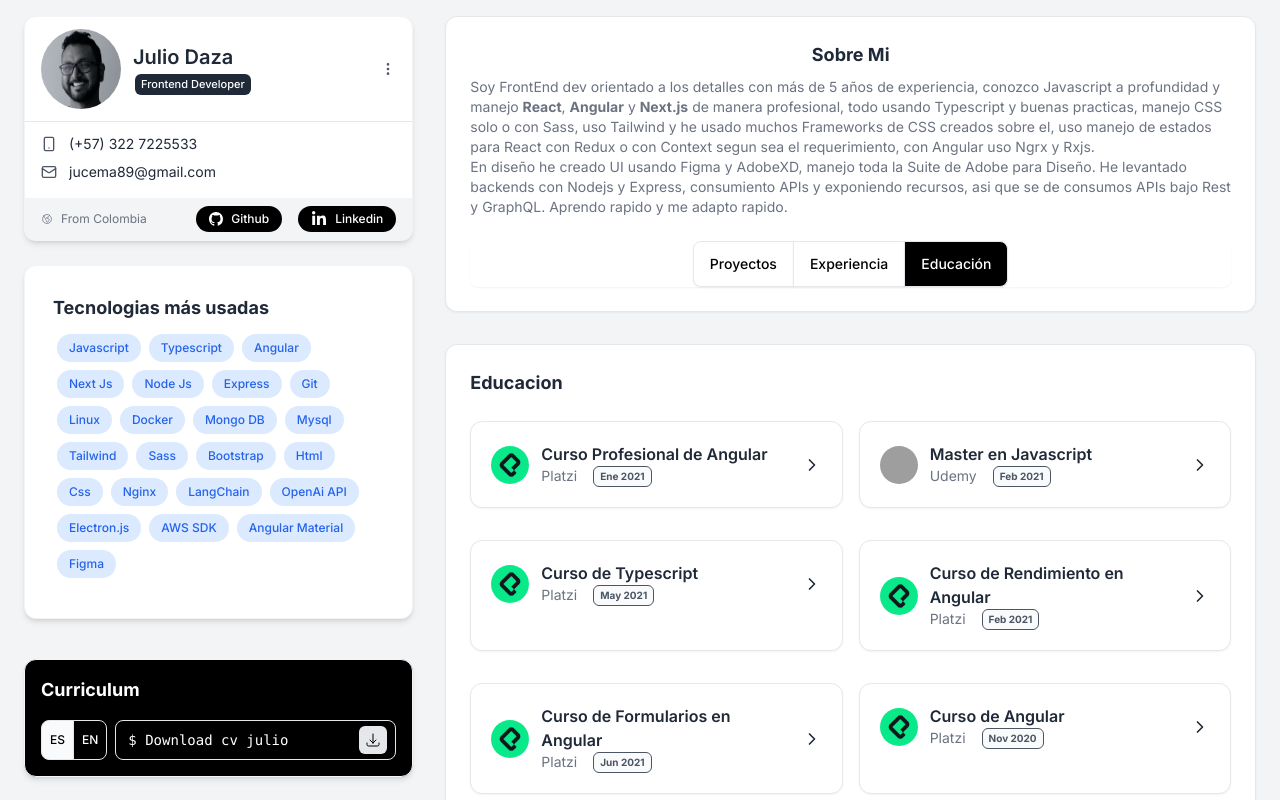
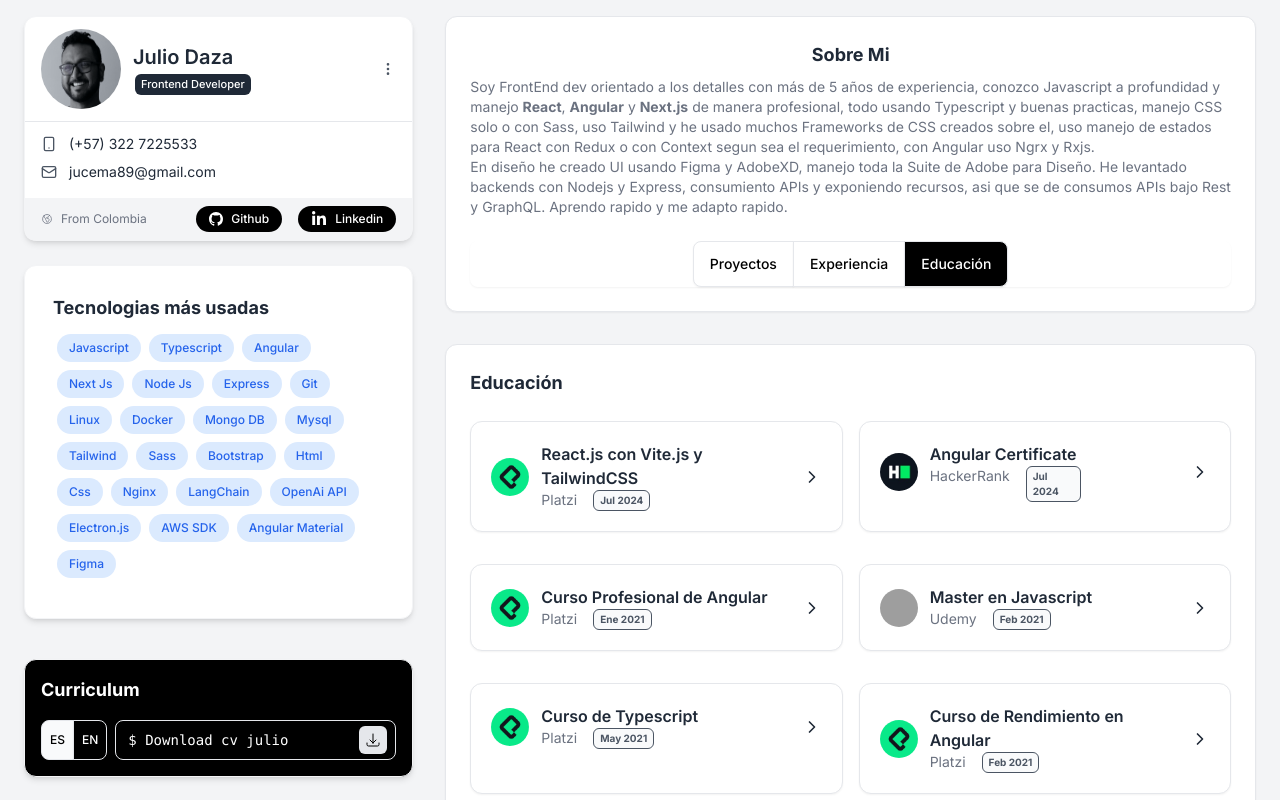
Before and after one commit to Jucema89/web-profile, a Next.js app: page / in a window 1280 px wide. Both pictures are taken after a click on the button "Educación". Shown: the top 800 px of the page. Built offline with nearby package versions, Linux system fonts and the light colour scheme; no server answers; grey boxes are pictures that could not be loaded.

Commit message:
Add new certifications

```diff
--- a/src/app/components/education/Educations.tsx
+++ b/src/app/components/education/Educations.tsx
@@ -8,6 +8,22 @@
 }
 
 export const Educations: Certificates[] = [
+    {
+        id: 7,
+        title: 'React.js con Vite.js y TailwindCSS',
+        scholl: 'Platzi',
+        logo: '/images/platzi_logo.png',
+        date_earned: 'Jul 2024',
+        url: 'https://platzi.com/p/julioDaza/curso/7396-react-vite-tailwindcss/diploma/detalle/'
+    },
+    {
+        id: 8,
+        title: 'Angular Certificate',
+        scholl: 'HackerRank',
+        logo: '/images/hackerrank_logo.jpeg',
+        date_earned: 'Jul 2024',
+        url: 'https://www.hackerrank.com/certificates/7f91a13e1e69'
+    },
     {
         id: 1,
         title: 'Curso Profesional de Angular',
--- a/src/app/components/education/education-cards.tsx
+++ b/src/app/components/education/education-cards.tsx
@@ -8,7 +8,7 @@
         <div className="flex flex-col bg-white border shadow-sm rounded-xl dark:bg-neutral-900 dark:border-neutral-700 dark:shadow-neutral-700/70">
             <div className="p-4 md:p-6">
                 <h3 className="text-lg font-bold text-gray-800 mb-4 dark:text-white">
-                Educacion
+                Educación
                 </h3>
                 <div className="grid lg:grid-cols-2 md:grid-cols-1 gap-4">
                    {
@@ -29,6 +29,10 @@
                                         <span className="inline-flex items-center px-1.5 py-0.5 rounded-md text-[10px] font-bold bg-gray-50 border border-gray-600 text-gray-600 dark:text-gray-500">
                                             { cert.date_earned }
                                         </span>
+
+                                        <p className="text-transparent ease-in self-center text-xs  font-medium group-hover:text-gray-400">
+                                            Ver certificado
+                                        </p>
                                     </div>
                                 </div>
                             </div>
```
Also changed, not shown: public/images/hackerrank_logo.jpeg (added).
